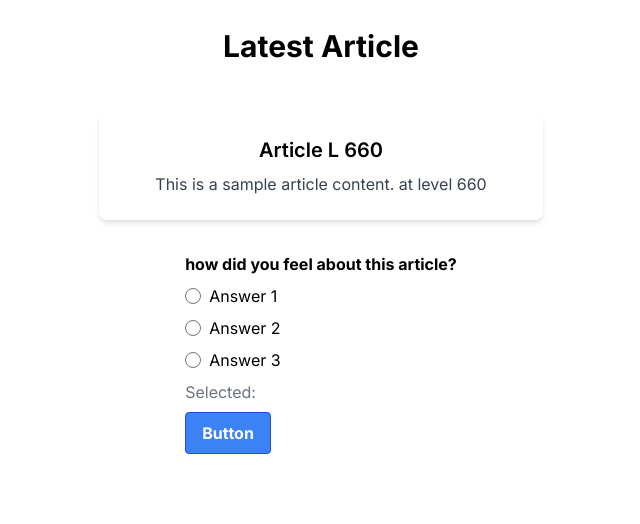
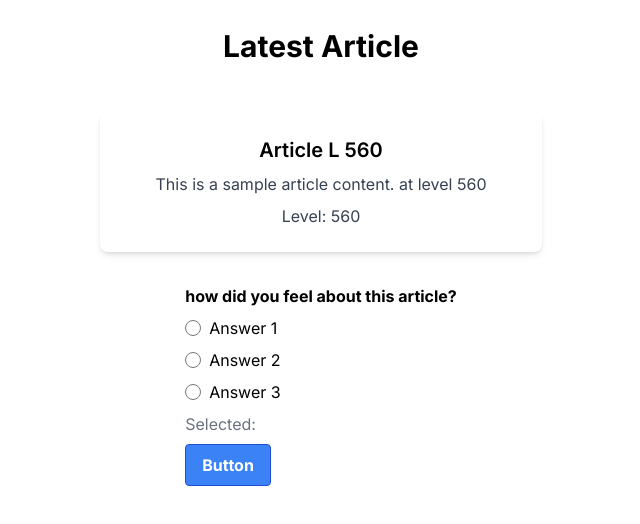
Before and after one commit to kcupqueen/nextjs, a Next.js app: page / in a window 1280 px wide. Shown: the top 524 px of the page, without its empty margins (319-959 px from the left). Built offline with nearby package versions, Linux system fonts and the light colour scheme.

Commit message:
calculate

```diff
--- a/app/page.tsx
+++ b/app/page.tsx
@@ -1,11 +1,17 @@
-import Image from "next/image";
+'use client';
 import Article from "@/app/ui/default/article";
 import GenerateMockDate from "@/app/lib/default/mock_article";
+import {useEffect} from "react";
 
 export default function Home() {
+    useEffect(() => {
+        if (typeof window !== 'undefined' && window.localStorage) {
+            localStorage.clear()
+        }
+    }, []);
+    const level = 600
+    // clear local storage
     const mockArticleData = GenerateMockDate()
-    // generate random level from 500~1000
-    const level = Math.floor(Math.random() * 500) + 500
     return (
         <main className="flex min-h-screen flex-col items-center justify-between p-5">
             <div className="flex flex-col items-center justify-start min-h-screen py-2">
--- a/app/ui/default/article.tsx
+++ b/app/ui/default/article.tsx
@@ -1,6 +1,5 @@
 'use client';
-import {ChangeEvent, useState} from 'react';
-import { useEffect } from 'react';
+import {ChangeEvent, useEffect, useState} from 'react';
 
 
 export type ArticleData = {
@@ -13,39 +12,71 @@ export type ArticleData = {
     correctAnsIdx: number,
 }
 
-const FilterDataCallback = (list: ArticleData[], filterLevel: number, changObj?: (obj: ArticleData) => void) => {
-    const data = list.filter((item) => {
+const filterArticleByLevel = (list: ArticleData[], filterLevel: number) => {
+    if (filterLevel < 200) {
+        filterLevel = 200
+    }
+    if (filterLevel > 1000) {
+        filterLevel = 1000
+    }
+
+    console.log(`filter level`, filterLevel)
+    return list.filter((item) => {
         // range -50 +50
         return item.level >= filterLevel - 50 && item.level <= filterLevel + 50;
-    })[0];
-    if (data && changObj) {
-        changObj(data);
-        console.log(`change to ${data.level}`)
+    })[0]
+}
+
+const getNextLevel = (currentLevel: number, ok: boolean) => {
+    if (ok) {
+        return currentLevel + 50
+    } else {
+        return currentLevel - 50
     }
-    return data
 }
-let globalCacheList: ArticleData[] = []
+
 function Article({list, filterLevel}: { list: ArticleData[] , filterLevel: number}) {
-    globalCacheList = list;
 
+    // client next Level
+    const [nextLevel, setLevelState] = useState(filterLevel);
 
-    const data = FilterDataCallback(list, filterLevel);
-    const [articleObj, setArticleObj] = useState<ArticleData>(data);
-    const cloned = {...articleObj};
-    const {title, content, question, answers, correctAnsIdx, level} = cloned;
+    function handleSubmitAns(option: number, ok: boolean, article: ArticleData) {
+        // get user selected option
+        console.log('User selected option:', option, ok);
+        // update next level
+        setLevelState(getNextLevel(nextLevel, ok));
+        localStorage.setItem(`articleId_${article._id}`, `${ok}:${article.level}`)
+        // log how many articles user has done
+        let cnt = localStorage.getItem('articleCount')
+        if (cnt) {
+            localStorage.setItem('articleCount', `${parseInt(localStorage.getItem('articleCount') as string) + 1}`)
+        } else {
+            cnt = '1'
+            localStorage.setItem('articleCount', '1')
+        }
+        console.log('User has done', cnt, 'articles')
+    }
 
+    const data = filterArticleByLevel(list, nextLevel);
+    if (!data) {
+        return (
+            <div>
+                <h1>No article found</h1>
+            </div>
+        )
+    }
 
+    let {title, content} = data;
     return (
         <>
             <div
                 className="bg-white rounded-lg shadow-md p-4 md:p-6 m-4 md:m-8 flex flex-col items-center justify-center w-full">
                 <h2 className="text-xl font-semibold">{title}</h2>
                 <p className="text-gray-700 mt-2">{content}</p>
+                <p className="text-gray-700 mt-2">Level: {data.level}</p>
             </div>
             <div>
-                <RadioGroup answers={answers} question={question}
-                            correctIdx={correctAnsIdx}  level={level}
-                            setArticleObj={setArticleObj}
+                <RadioGroup article={data} onButtonClick={handleSubmitAns}
                 />
             </div>
         </>
@@ -53,43 +84,13 @@ function Article({list, filterLevel}: { list: ArticleData[] , filterLevel: numbe
 }
 
 
-const RadioGroup = ({question, answers, correctIdx, level, setArticleObj}: {
-    question: string,
-    answers: string[],
-    correctIdx: number,
-    level: number,
-    setArticleObj?: (obj: ArticleData) => void,
-}) => {
+const RadioGroup = ({article, onButtonClick}:{article: ArticleData, onButtonClick: (option: number, ok: boolean,  article: ArticleData) => void}) => {
     const [selectedOption, setSelectedOption] = useState('');
-    let level1 = level
-    const [nextLevel, setLevelState] = useState(level1);
+    let {question, answers, correctAnsIdx, level, } = article;
 
     const HandleOptionChange = async (event: ChangeEvent<HTMLInputElement>) => {
         setSelectedOption(event.target.value);
-
-        if ( parseInt(event.target.value) === correctIdx ) {
-            // increase level
-            level1 = level + 50
-        } else {
-            // decrease level
-            level1 = level - 50
-        }
-        setLevelState(level1)
-
     };
-    useEffect(() => {
-        console.log(`useEffect->`, nextLevel)
-    })
-
-    const handleOnclickOfButton = () => {
-        if (setArticleObj) {
-            console.log(`User's choice: ${selectedOption}`);
-            // fixme calculate next level here
-            console.log(`button->`, nextLevel)
-            FilterDataCallback(globalCacheList, nextLevel, setArticleObj);
-        }
-    }
-
 
     const radioButtons = answers.map((ans, index) => {
         return (
@@ -116,7 +117,7 @@ const RadioGroup = ({question, answers, correctIdx, level, setArticleObj}: {
             <p className="text-gray-500">Selected: {selectedOption}</p>
             <div>
                 <button
-                    onClick={handleOnclickOfButton}
+                    onClick={() => onButtonClick(parseInt(selectedOption), parseInt(selectedOption) === correctAnsIdx, article)}
                     className="bg-blue-500 hover:bg-blue-700 text-white font-bold py-2 px-4 border border-blue-700 rounded">
                     Button
                 </button>
```
